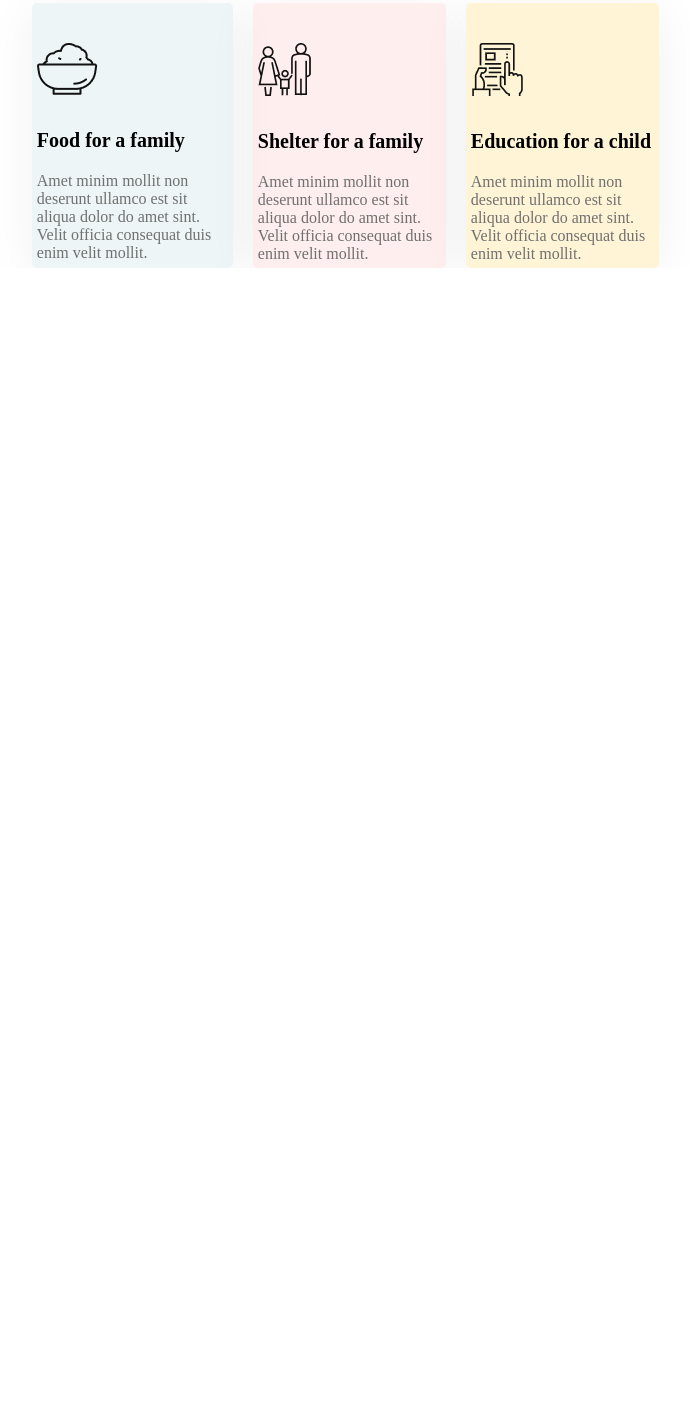
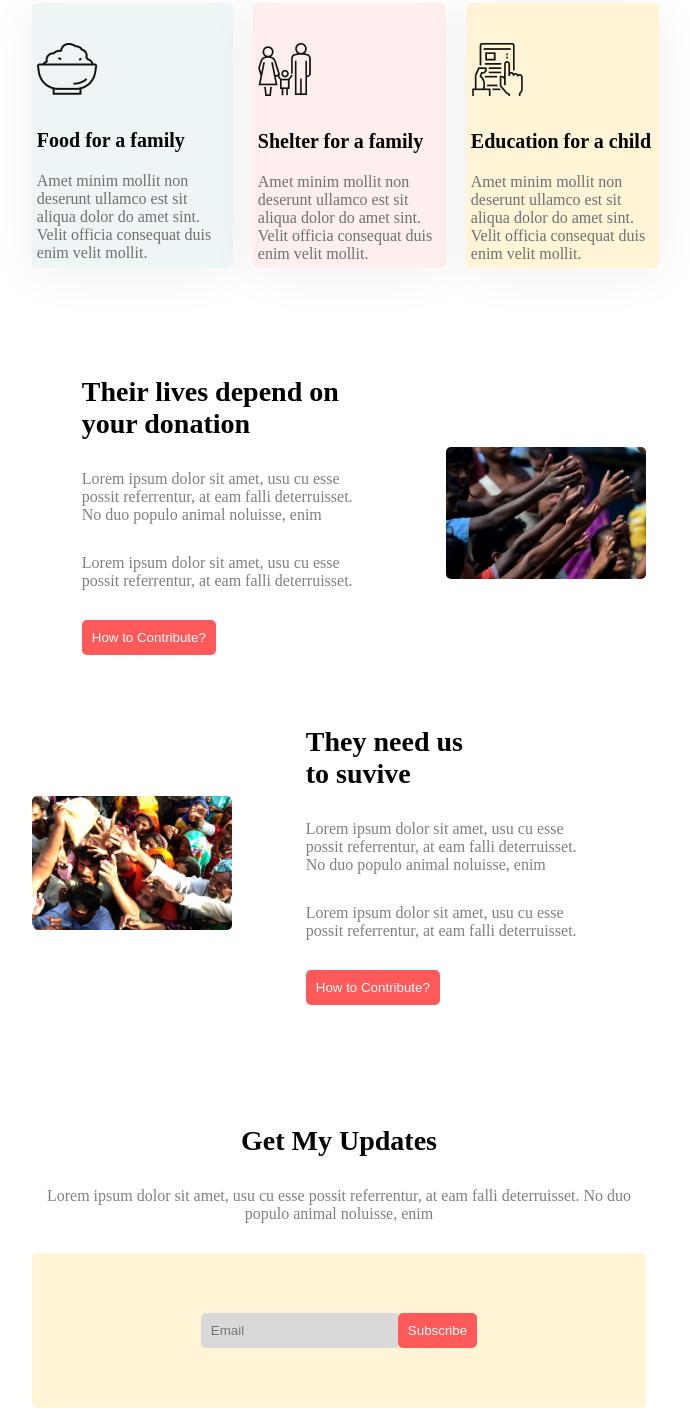
Before and after one commit to KKD98/donate-today, a plain HTML site: page index.html in a window 1280 px wide. Shown: the part 1375-2800 px from the top of the page, without its empty margins (301-991 px from the left). Before the commit the page ends 1643 px from the top, so only its background shows below. Drawn offline with Linux system fonts and the light colour scheme.

Commit message:
complete

```diff
--- a/index.html
+++ b/index.html
@@ -41,7 +41,7 @@
 
             <ul class="amount">
                 <li class="amount-li">100tk</li>
-                <li class="amount-li-excep">200tk</li>
+                <li class="amount-li">200tk</li>
                 <li class="amount-li">500tk</li>
                 <li class="amount-li">1000tk</li>
                 <li class="amount-li">5000tk</li>
@@ -59,7 +59,7 @@
 
         </section>
         <section class="section-part">
-            <h2 class="section-title">Donate Today</h2>
+            <h2 class="section-title">Our Donate Plan</h2>
             <p class="description">Lorem ipsum dolor sit amet, usu cu esse possit referrentur, at eam falli <br>
                 deterruisset. No duo populo animal noluisse, enim</p>
 
@@ -93,13 +93,62 @@
             </div>
 
         </section>
-        <section></section>
-        <section></section>
-        <section></section>
+        <section class="contribure-part">
+            <div class="conribute-section">
+                <h2 class="section-title">Their lives depend on
+                    <br> your donation
+                </h2>
+                <p class="description">Lorem ipsum dolor sit amet, usu cu esse possit
+                    referrentur, at eam falli deterruisset. No duo populo
+                    animal noluisse, enim</p>
+                    <p class="description">Lorem ipsum dolor sit amet, usu cu esse possit
+                        referrentur, at eam falli deterruisset.</p>
+                        <div >
+                            <button class=" primary-button ">How to Contribute?</button>
+                        </div>
+            </div>
+            <div>
+
+                <img class="contribure-img" src="images/donateImage/donation13.jpg" alt="">
+            </div>
+        </section>
+        <section class="contribure-part change-top">
+            <div>
+
+                <img class="contribure-img" src="images/donateImage/donation0.jpg" alt="">
+            </div>
+            <div class="conribute-section">
+                <h2 class="section-title">They need us
+                 <br>   to suvive
+                </h2>
+                <p class="description">Lorem ipsum dolor sit amet, usu cu esse possit
+                    referrentur, at eam falli deterruisset. No duo populo
+                    animal noluisse, enim</p>
+                    <p class="description">Lorem ipsum dolor sit amet, usu cu esse possit
+                        referrentur, at eam falli deterruisset.</p>
+                        <div >
+                            <button class="primary-button ">How to Contribute?</button>
+                        </div>
+            </div>
+
+        </section>
+        <section class="section-part">
+            <h2 class="section-title">Get My Updates</h2>
+            <p class="description">Lorem ipsum dolor sit amet, usu cu esse possit referrentur, at eam falli
+                deterruisset. No duo populo animal noluisse, enim</p>
+
+                <div class="email-button">
+                    <input class="email" type="email" name="" id="" placeholder="Email"><button class="primary-button">Subscribe</button>
+                </div>
+        </section>
 
     </main>
 
-    <footer>
+    <footer >
+        <div class="footer-section">
+<h2 class="footer-title">Be Humble</h2>
+<p class="footer-description">I’m gonna do it</p>
+        </div>
 
     </footer>
 
--- a/style.css
+++ b/style.css
@@ -89,15 +89,16 @@ ul {
     font-size: 24px;
     font-weight: 700;
     padding: 20px 15px;
+    border-radius: 5px;
+    border: 2px solid white;
 }
 
-.amount-li-excep {
+li:hover {
+    background-color: #FFEEEE;;
     color: #FF5959;
-    font-size: 24px;
-    font-weight: 700;
-    border: 2px solid #FF5959;
-    padding: 20px 15px;
-    border-radius: 5px;
+    border-color: #FF5959;
+    /* border: 2px solid #FF5959; */
+
     background-color: rgb(211, 163, 158);
 }
 
@@ -133,6 +134,7 @@ ul {
     box-shadow: 0px 6px 50px rgba(0, 0, 0, 0.06);
     border-radius: 5px;
     padding: 5px;
+    margin-bottom: 30px;
 }
 
 .box-1 {
@@ -167,3 +169,69 @@ ul {
     padding-left: 0;
     padding-right: 130px;
 }
+
+/* contribure-part1 */
+
+.contribure-part{
+    display: flex;
+    gap: 24px;
+    margin-top: 70px;
+    margin-bottom: 0;
+    padding: 150px;
+    padding-bottom: 20px;
+    width: 48%;
+    height: 180px;
+    justify-content: space-around;
+    align-items: center;
+
+}
+
+.conribute-section{
+    align-items: center;
+    padding: 50px;
+
+}
+
+.contribure-img{
+    width: 200px;
+  margin-bottom: 0;
+  border-radius: 5px;
+}
+
+.change-top{
+    margin-top: 0;
+}
+
+/* last section */
+
+.email-button{
+    background: #FFF4D6;
+    padding: 60px 5px;
+    border-radius: 5px;
+}
+.email{
+    background: #D9D9D9;
+border-radius: 5px 0px 0px 5px;
+padding: 10px;
+border: none;
+}
+
+/* footer */
+
+.footer-section{
+    background: #0B0D17;
+}
+
+.footer-title{
+    color: #FF5959;
+    text-align: center;
+    padding: 25px;
+}
+
+.footer-description{
+    color: #D9DBE1;
+    text-align: center;
+    padding: 10px;
+    font-weight: 400;
+    font-size: 14px;
+}
```
Lines whose indentation alone changed are shown as unchanged.
